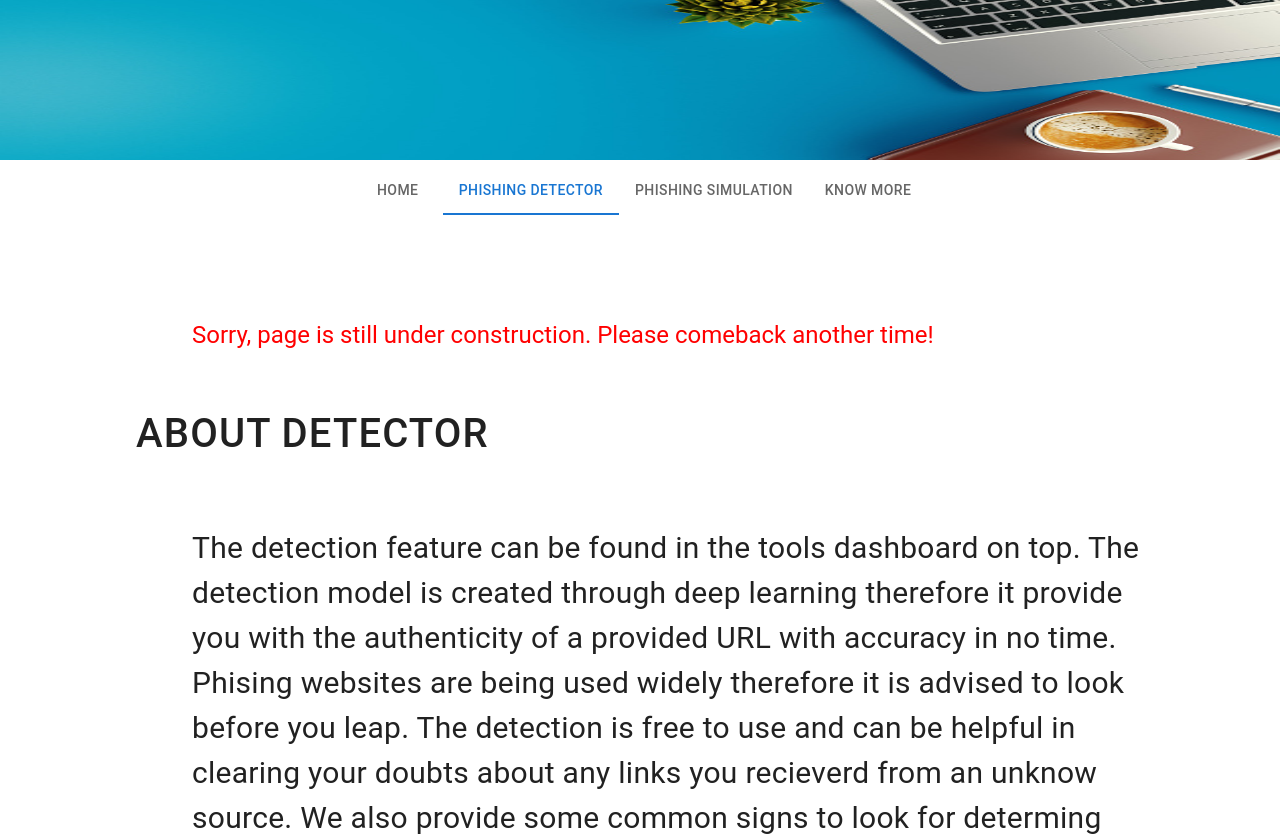
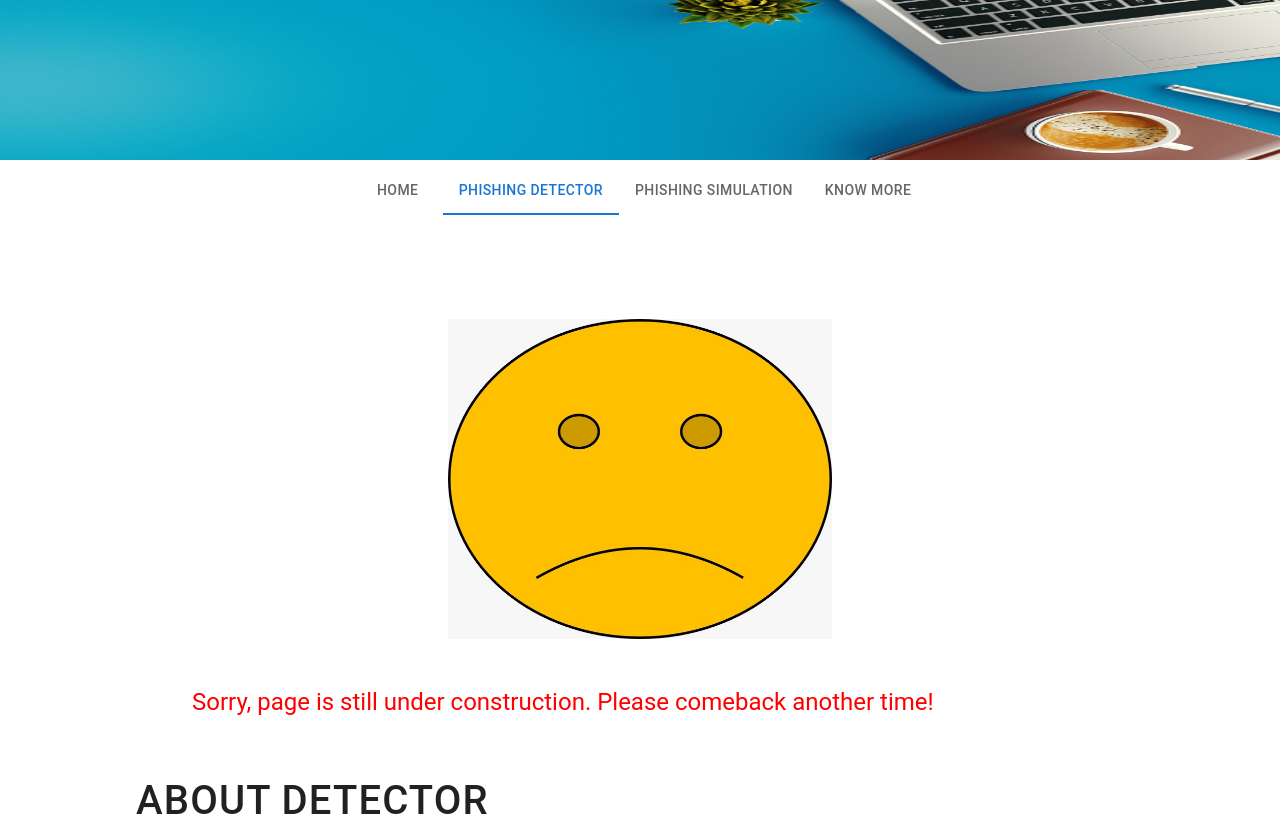
Before and after one commit to IvanTaoHuang/FIT5120, a React (Create React App) app: page /PhishingDetector in a window 1280 px wide. Shown: the top 836 px of the page. Built offline with nearby package versions, Linux system fonts and the light colour scheme.

Commit message:
Adding a image

```diff
--- a/src/PhishingDetector.js
+++ b/src/PhishingDetector.js
@@ -56,7 +56,12 @@ function PhishingDetector(props) {
         <meta name="description" content="Phishing Detector" />
       </Helmet>
 
-
+      <Box sx={{marginLeft: "35vw", marginBottom:"5vh"}}>
+      <img src={require('./cry.jpg')} style={{
+        width: "30vw",
+        height: "40vh",
+      }} />
+      </Box>
       <Typography variant="h5" marginLeft="15vw" marginBottom="5vh" color="red">Sorry, page is still under construction. Please comeback another time!</Typography>
 
 
--- a/src/PhishingSimulation.js
+++ b/src/PhishingSimulation.js
@@ -57,6 +57,13 @@ function PhishingSimulation(props) {
         <link rel="canonical" href="http://catchphish.org/PhishingSimulation" />
         <meta name="description" content="Phishing Simulation" />
       </Helmet>
+      <Box sx={{marginLeft: "35vw", marginBottom:"5vh"}}>
+      <img src={require('./cry.jpg')} style={{
+        width: "30vw",
+        height: "40vh",
+      }} />
+      </Box>
+
       <Typography variant="h5" marginLeft="15vw" marginBottom="5vh" color="red">Sorry, page is still under construction. Please comeback another time!</Typography>
       <Fade in={true} timeout={1000}>
         <Div>{"About Simulation"}</Div>
```
Also changed, not shown: src/cry.jpg (added).
